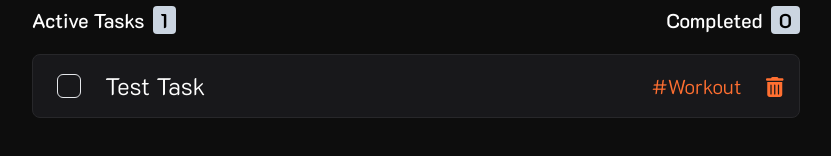
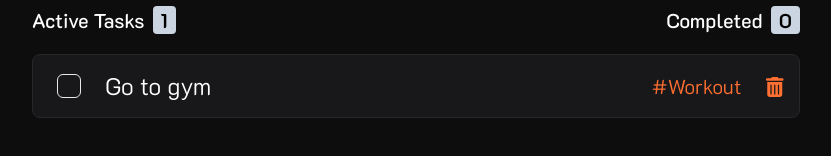
Before and after one commit to TGDRangaka/todo-list-react, a React (Create React App) app: page / in a window 1280 px wide. Shown: the part 338-494 px from the top of the page, without its empty margins (224-1055 px from the left). Built offline with nearby package versions, Linux system fonts and the light colour scheme; a web font is replaced by a local one.

Commit message:
inputs changes

```diff
--- a/src/App.js
+++ b/src/App.js
@@ -8,7 +8,7 @@ import React, { useState } from 'react';
 function App() {
   const [colors] = useState(['#FF6F31','#359EFF','#FBFF2A','#39FF35']);
   const [category, setCategory] = useState(['Workouts', 'School', 'Home', 'Finacial', 'Office']);
-  const [tasks, setTasks] = useState([{id:Date.now().toString() ,name:'Test Task', category:'Workout', color:'#FF6F31', state:false}]);
+  const [tasks, setTasks] = useState([{id:Date.now().toString() ,name:'Go to gym', category:'Workout', color:'#FF6F31', state:false}]);
 
   const updateTask = (task) => {
     setTasks((tasks) => {
```
